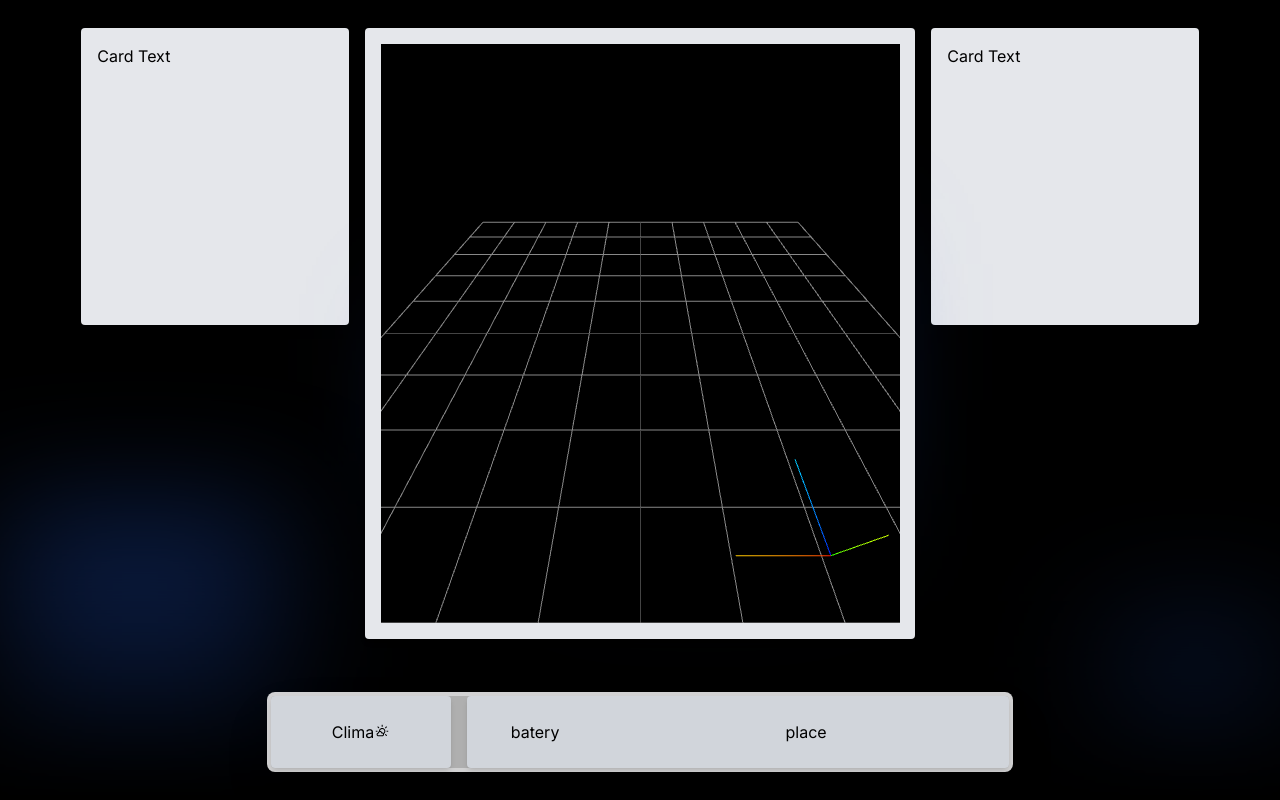
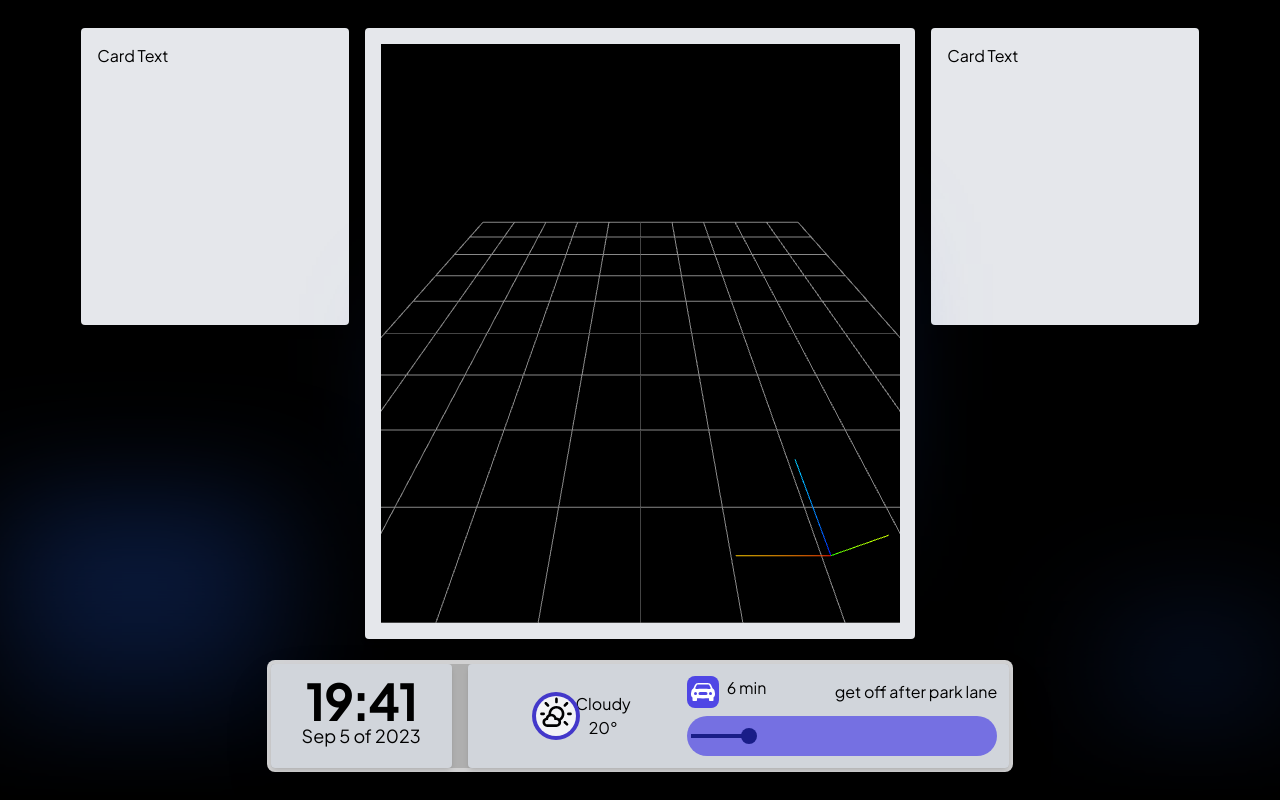
Before and after one commit to armando-genis/ros_nextjs_pkg, a Next.js app in the folder dashboard_app/: page / in a window 1280 px wide. Built offline with nearby package versions, Linux system fonts and the light colour scheme; no server answers.

Commit message:
version 1.1 ended

```diff
--- a/dashboard_app/app/globals.css
+++ b/dashboard_app/app/globals.css
@@ -8,6 +8,7 @@ body {
   width: 100%;
   height: 100%;
   overflow: hidden; /* Prevent natural scrolling */
+  font-family: 'Plus Jakarta Sans', sans-serif;
 }
 
 .horizontal-scroll-wrapper {
@@ -27,3 +28,7 @@ body {
   height: 100vh;
   flex-shrink: 0; /* Prevent sections from shrinking */
 }
+
+.plus-jakarta-font {
+  font-family: 'Plus Jakarta Sans', sans-serif;
+}
--- a/dashboard_app/app/layout.js
+++ b/dashboard_app/app/layout.js
@@ -1,6 +1,6 @@
 import './globals.css'
 import { Inter } from 'next/font/google'
-
+import Head from 'next/head';
 const inter = Inter({ subsets: ['latin'] })
 
 export const metadata = {
@@ -11,6 +11,13 @@ export const metadata = {
 export default function RootLayout({ children }) {
   return (
     <html lang="en">
+      <Head>
+        <link rel="preconnect" href="https://fonts.googleapis.com" />
+        <link rel="preconnect" href="https://fonts.gstatic.com" crossorigin />
+        <link href="https://fonts.googleapis.com/css2?family=Plus+Jakarta+Sans:ital,wght@0,400;0,500;1,300&display=swap" rel="stylesheet" />
+      </Head>
+
+
       <body className={inter.className}>{children}</body>
     </html>
   )
--- a/dashboard_app/app/page.js
+++ b/dashboard_app/app/page.js
@@ -4,7 +4,7 @@ import Header from '../components/Header';
 import Dashboard_ros from '../components/Dashboard_ros';
 export default function Home() {
   return (
-    <div>
+    <div className='plus-jakarta-font'>
 
       <HorizontalScrollPage>
         <Header />
--- a/dashboard_app/components/Header.js
+++ b/dashboard_app/components/Header.js
@@ -1,24 +1,81 @@
 import React from "react"
 import { WiDaySunnyOvercast } from "react-icons/wi";
+import { BsFillCarFrontFill } from "react-icons/bs";
+
 export default function Header() {
+    const d = new Date();
+    let day = d.getDate();
+    let hour = d.getHours();
+    let minutes = d.getMinutes();
+    let month = d.getMonth();
+    let year = d.getFullYear();
+    let fullhour = `${hour}:${minutes}`
+    let monthNumber = month;
+
+    const monthNames = ["Jan", "Feb", "Mar", "Apr", "May", "Jun", "Jul", "Aug", "Sep", "Oct", "Nov", "Dec"];
+    let monthAbbreviation = monthNames[monthNumber];
+
+    let fullDate = `${monthAbbreviation} ${day} of ${year}`
+
+
+
+
+
     return (
         <header className="fixed bottom-0 w-full z-10 ">
             <div className="container mx-auto py-7">
-                <div className="justify-center mx-auto w-7/12 bg-zinc-50/70 h-[5rem] border-4 rounded-lg border-zinc-100/50 shadow-2xl backdrop-blur-lg">
+                <div className="justify-center mx-auto w-7/12 bg-zinc-50/70 h-[7rem] border-4 rounded-lg border-zinc-100/50 shadow-2xl backdrop-blur-lg">
                     <div className="flex flex-row space-x-4 h-full">
-                        <div className="basis-1/4">
-                            <div className="bg-gray-300 rounded shadow-md w-full h-full flex  flex-row items-center justify-center">
-                                <p>Clima</p>
-                                <WiDaySunnyOvercast />
+                        <div className="basis-1/4 bg-gray-300 rounded shadow-md w-full h-full p-3">
+                            <div className="flex flex-col items-center justify-center w-full h-full">
+                                <h1 className="mt-[-1rem] font-bold text-[3rem]">{fullhour}</h1>
+                                <p className="mt-[-1rem] text-lg "> {fullDate}</p>
                             </div>
+
                         </div>
-                        <div className="basis-3/4 flex flex-row bg-gray-300 rounded shadow-md">
+                        <div className="basis-3/4 flex flex-row bg-gray-300 rounded shadow-md w-full h-full p-3">
+                            <div className=" basis-2/5 w-full h-full flex flex-row items-center justify-center">
+                                <div class="relative w-10 h-10 overflow-hidden bg-gray-100 rounded-full dark:bg-gray-600 ring-4 ring-indigo-700">
+                                    <WiDaySunnyOvercast className=" absolute w-10 h-10" />
+                                </div>
 
-                            <div className=" basis-1/4 w-full h-full flex items-center justify-center border-zinc-800">
-                                <p>batery</p>
+                                <div className="flex flex-col items-center justify-center ">
+                                    <p>Cloudy</p>
+                                    <p>20°</p>
+                                </div>
                             </div>
-                            <div className=" basis-3/4 w-full h-full flex items-center justify-center  border-zinc-800 ">
-                                <p>place</p>
+                            <div className=" basis-3/5 w-full h-full border-zinc-800 flex flex-col justify-center space-y-2">
+
+                                <div className="flex flex-row items-center justify-between ">
+                                    <div className=" flex space-x-2">
+                                        <div className="w-[2rem] h-[2rem] bg-indigo-600 flex items-center justify-center rounded-lg">
+                                            <BsFillCarFrontFill className="w-6 h-6 text-white" />
+                                        </div>
+                                        <h1> 6 min</h1>
+                                    </div>
+                                    <h1> get off after park lane</h1>
+
+                                </div>
+                                <div className="relative bg-indigo-600/70 h-[2.5rem] w-full rounded-full p-1 flex items-center">  {/* Outer container */}
+                                    <div className="w-full h-1">
+                                        <div
+                                            className="h-full bg-[#191D88] transition-all duration-500 ease-out" // Updated duration from 100 to 500
+                                            style={{ width: `${20}%` }}
+
+                                        ></div>
+                                        <div
+                                            className="absolute top-1/2 transform -translate-y-1/2 bg-[#191D88] w-4 h-4 rounded-full"
+                                            style={{ left: `calc(${20}% - 0.5rem)` }}
+                                        ></div>
+                                    </div>
+
+
+
+
+
+
+
+                                </div>
                             </div>
 
 
--- a/dashboard_app/components/ProgressBar.js
+++ b/dashboard_app/components/ProgressBar.js
@@ -22,7 +22,7 @@ const ProgressBar = ({ scrollContainer }) => {
             <div
                 className="h-full bg-[#191D88] transition-all duration-500 ease-out" // Updated duration from 100 to 500
                 style={{ width: `${scroll}%` }}
-            // style={{ width: `${scroll}%` }}
+
             ></div>
         </div>
     );
```
